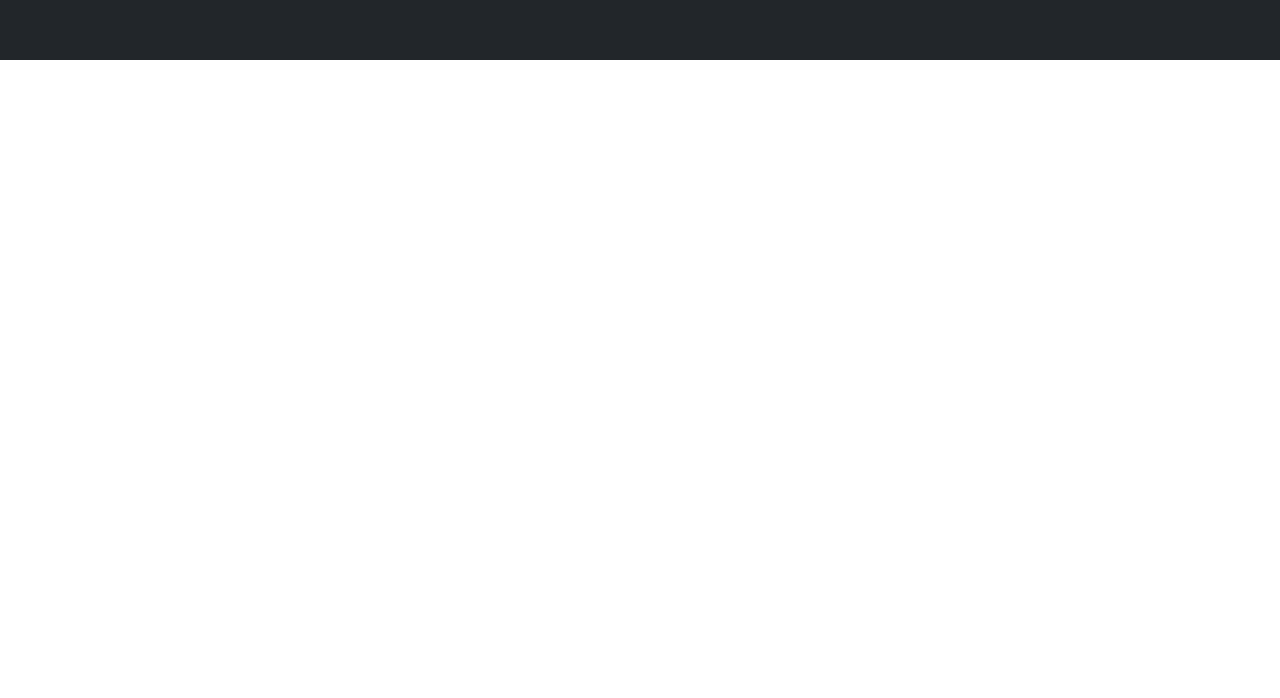
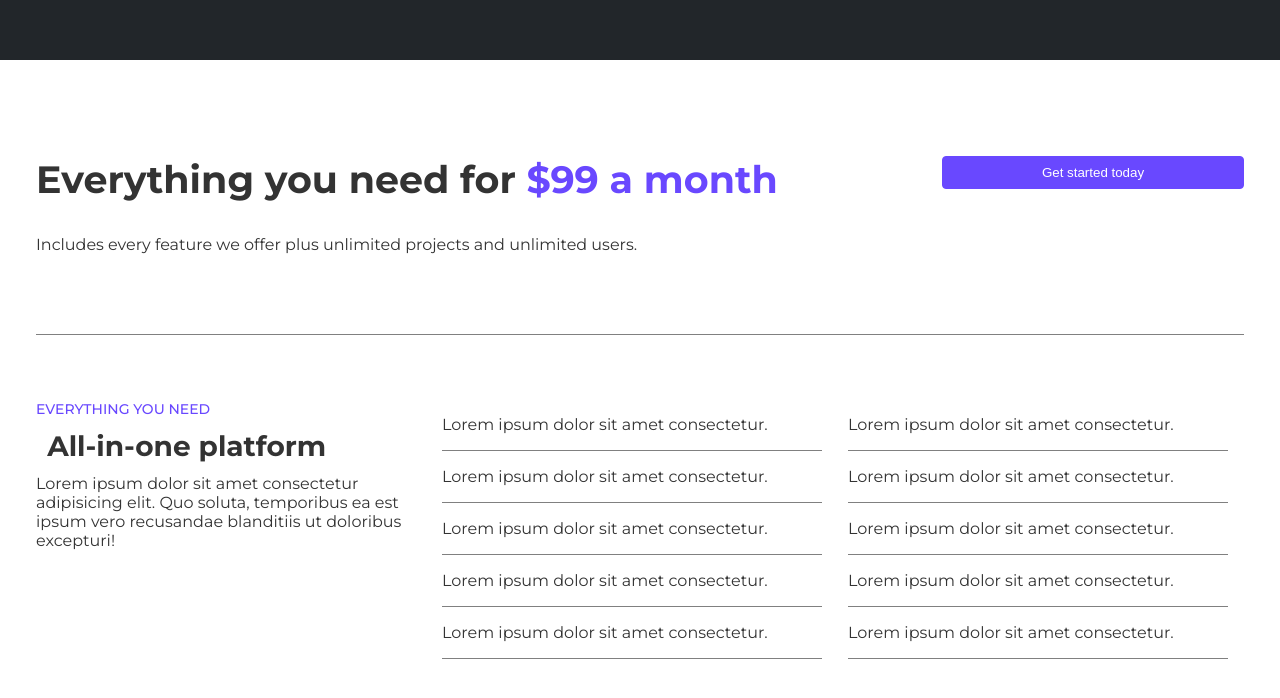
Before and after one commit to ingramirezrivera/aptive-react, a React (Create React App) app: page / in a window 1280 px wide. Shown: the part 840-1538 px from the top of the page. Before the commit the page ends 900 px from the top, so only its background shows below. Built offline with nearby package versions, Linux system fonts and the light colour scheme.

Commit message:
Pricing Section ready

```diff
--- a/src/components/Home.jsx
+++ b/src/components/Home.jsx
@@ -2,13 +2,16 @@ import React from 'react';
 import Navbar from './Navbar';
 import Hero from './Hero';
 import './HomeStyles.css';
+import Pricing from './Pricing';
+import Testimonials from './Testimonials';
 
 const Home = () => {
   return (
     <div>
         <Navbar />
         <Hero />
-
+        <Pricing />
+        <Testimonials />
     </div>
   )
 }
--- a/src/components/Pricing.jsx
+++ b/src/components/Pricing.jsx
@@ -3,9 +3,62 @@ import './PricingStyles.css';
 
 const Pricing = () => {
   return (
-    <div>
-
+    <div className='pricing'>
+    <div className='container'>
+        <div className='top-content'>
+            <div>
+                <h2>Everything you need for <span>$99 a month</span></h2>
+                <p>Includes every feature we offer plus unlimited projects and unlimited users.</p>
+            </div>
+            <div className='btn-div'>
+                <button>Get started today</button>
+            </div>
+        </div>
+        <div className='bottom-content'>
+            <div className='card'>
+                <p><span>Everything you need</span></p>
+                <h3>All-in-one platform</h3>
+                <p>Lorem ipsum dolor sit amet consectetur adipisicing elit. Quo
+                    soluta, temporibus ea est ipsum vero recusandae blanditiis ut
+                    doloribus excepturi!</p>
+            </div>
+            <div className='card'>
+                <div>
+                    <p>Lorem ipsum dolor sit amet consectetur.</p>
+                </div>
+                <div>
+                    <p>Lorem ipsum dolor sit amet consectetur.</p>
+                </div>
+                <div>
+                    <p>Lorem ipsum dolor sit amet consectetur.</p>
+                </div>
+                <div>
+                    <p>Lorem ipsum dolor sit amet consectetur.</p>
+                </div>
+                <div>
+                    <p>Lorem ipsum dolor sit amet consectetur.</p>
+                </div>
+            </div>
+            <div className='card'>
+                <div>
+                    <p>Lorem ipsum dolor sit amet consectetur.</p>
+                </div>
+                <div>
+                    <p>Lorem ipsum dolor sit amet consectetur.</p>
+                </div>
+                <div>
+                    <p>Lorem ipsum dolor sit amet consectetur.</p>
+                </div>
+                <div>
+                    <p>Lorem ipsum dolor sit amet consectetur.</p>
+                </div>
+                <div>
+                    <p>Lorem ipsum dolor sit amet consectetur.</p>
+                </div>
+            </div>
+        </div>
     </div>
+</div>
   )
 }
 
--- a/src/components/PricingStyles.css
+++ b/src/components/PricingStyles.css
@@ -0,0 +1,81 @@
+.pricing {
+    width: 100%;
+    height: 100vh;
+    margin-top: 5rem;
+}
+
+.pricing .container {
+    max-width: 1240px;
+    padding: 1rem;
+    margin: auto;
+    overflow: hidden;
+}
+
+.pricing .top-content {
+    display: grid;
+    grid-template-columns: 3fr 1fr;
+    border-bottom: 1px solid var(--lightgrey);
+    padding-bottom: 3rem;
+}
+
+.pricing .top-content h2 {
+    font-size: 38px;
+    padding-bottom: 2rem;
+}
+
+.pricing .top-content span {
+    color: var(--primary);
+}
+.pricing .top-content p {
+    margin-bottom: 2rem;
+    color: var(--grey);
+}
+
+.pricing .bottom-content {
+    display: grid;
+    grid-template-columns: repeat(3, 1fr);
+    grid-gap: 10px;
+    margin: 3rem auto;
+}
+
+.pricing .card {
+    display: flex;
+    flex-direction: column;
+    padding: 1rem 1rem 1rem 0;
+}
+
+.pricing .card div {
+    display: flex;
+    border-bottom: 1px solid var(--lightgrey);
+    padding: 1rem 0;
+}
+
+.pricing .card .no-border {
+    border: none;
+}
+
+
+.pricing .card span {
+    color: var(--primary);
+    text-transform: uppercase;
+    font-weight: 500;
+    font-size: 14px;
+}
+
+.pricing .card h3 {
+    font-size: 28px;
+    margin: .7rem;
+}
+
+@media screen and (max-width:960px) {
+    .pricing .top-content {
+        grid-template-columns: 1fr;
+    }
+
+    .pricing .container .bottom-content {
+        display: none;
+    }
+    .pricing .top-content h2 {
+        font-size: 32px;
+    }
+}
--- /dev/null
+++ b/src/components/Testimonials.jsx
@@ -0,0 +1,11 @@
+import React from 'react'
+
+const Testimonials = () => {
+  return (
+    <div>
+
+    </div>
+  )
+}
+
+export default Testimonials
```
Also changed, not shown: src/components/TestimonialsStyles.css (added).
